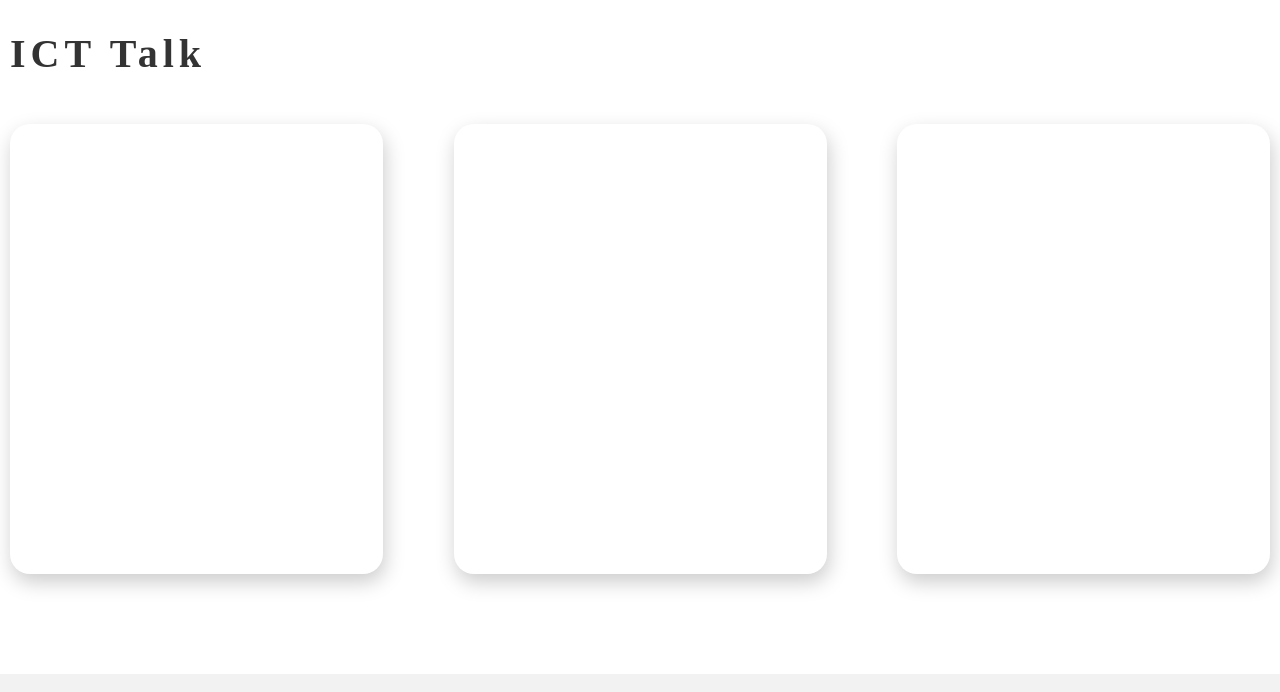
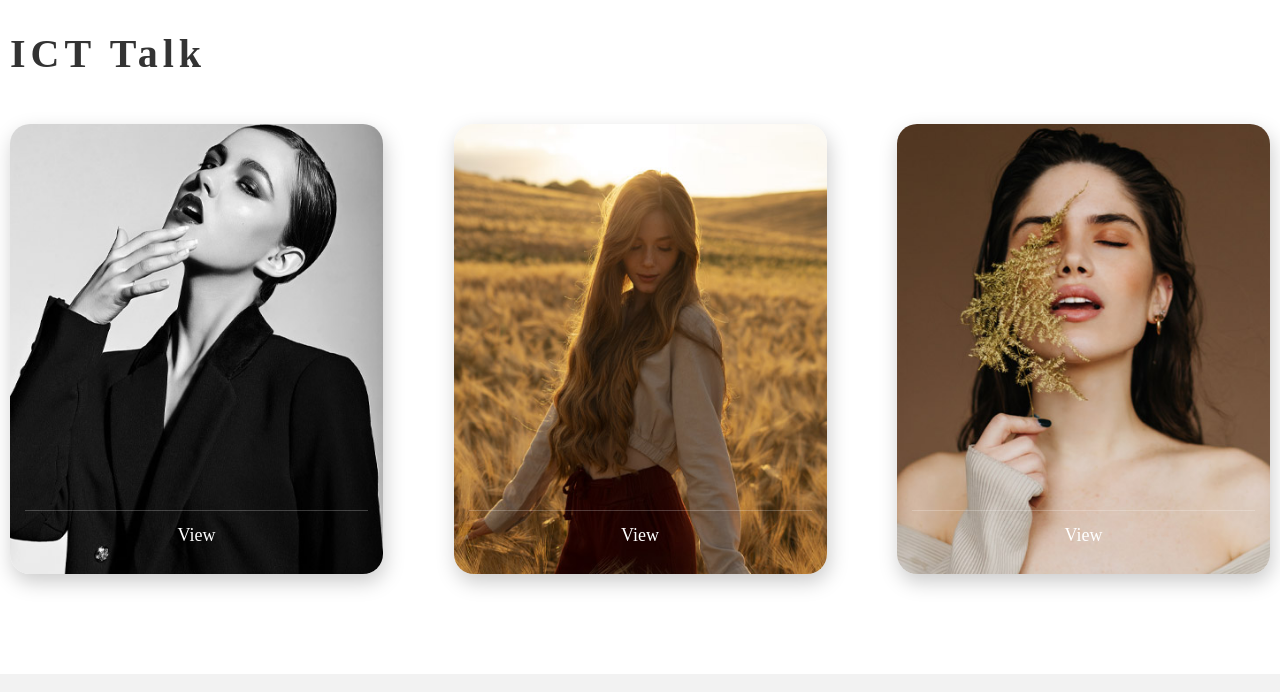
Before and after one commit to addit-dev/addit_home, a plain HTML site: page index.html in a window 1280 px wide. Shown: the part 2060-2752 px from the top of the page. Drawn offline with nearby package versions, Linux system fonts and the light colour scheme; a web font is replaced by a local one.

Commit message:
경로수정

```diff
--- a/css/main.css
+++ b/css/main.css
@@ -467,15 +467,15 @@ header nav>.menu>li>a{
     background-size:150%;
   }
   .contents03 .imgBox .box:first-child{
-    background-image: url(./images/talk01.jpg);
+    background-image: url(../images/talk01.jpg);
 
   }
   .contents03 .imgBox .box:nth-child(2){
-    background-image: url(./images/talk02.jpg);
+    background-image: url(../images/talk02.jpg);
 
   }
   .contents03 .imgBox .box:last-child{
-    background-image: url(./images/talk03.jpg);
+    background-image: url(../images/talk03.jpg);
 
   }
   .contents03 .imgBox .box a{
```
